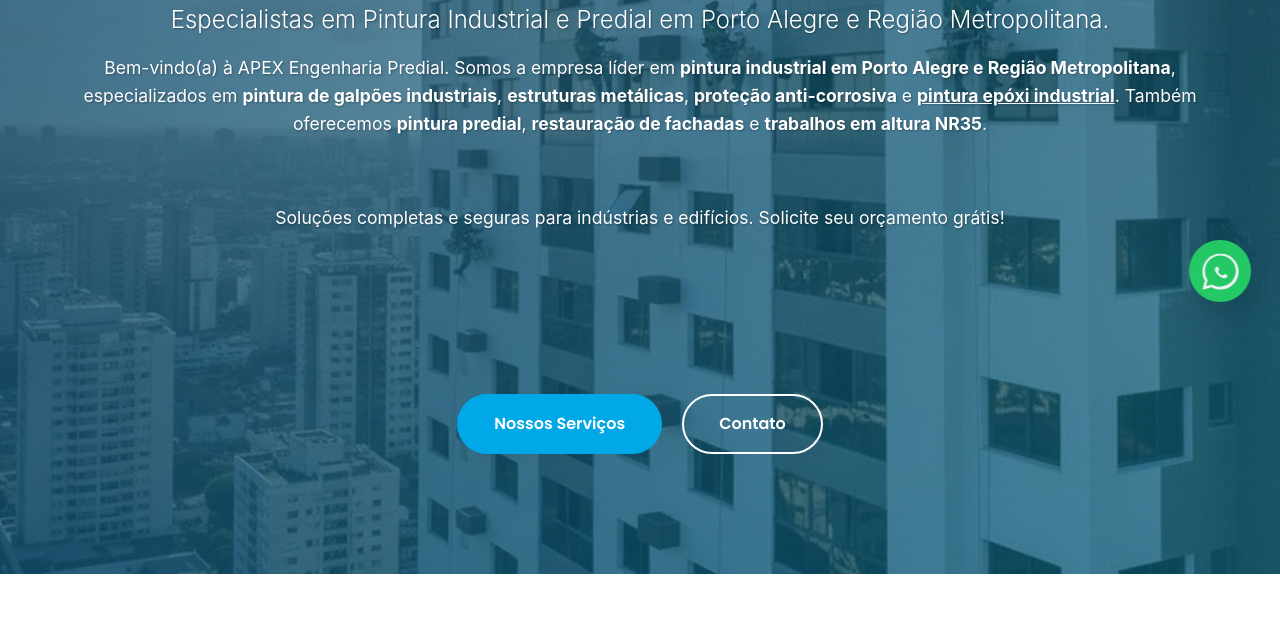
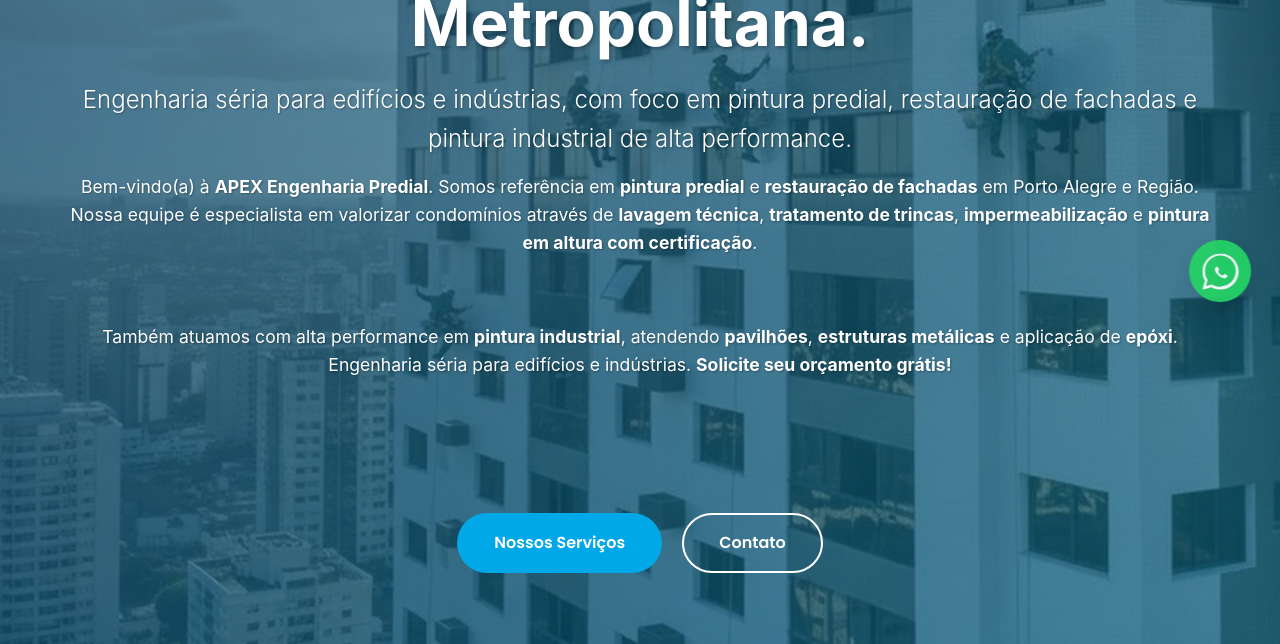
Before and after one commit to RafaRighi/apex-engenharia-predial, a website: page index.html in a window 1280 px wide. Shown: the part 469-1113 px from the top of the page. Drawn offline with Linux system fonts and the light colour scheme.

Commit message:
Ajusta texto do hero para foco em Pintura Predial e Industrial

```diff
--- a/index.html
+++ b/index.html
@@ -218,11 +218,11 @@
         <img src="img/mock-hero-apex.webp" alt="APEX Engenharia Predial - Especialistas em Pintura Industrial e Predial" fetchpriority="high" loading="eager" width="1920" height="1080" decoding="async" style="position: absolute; top: 0; left: 0; width: 100%; height: 100%; object-fit: cover; z-index: 0;">
         <div class="hero-overlay"></div>
         <div class="hero-content">
-            <h1 class="hero-title">APEX Engenharia Predial</h1>
-            <p class="hero-subtitle">Especialistas em Pintura Industrial e Predial em Porto Alegre e Região Metropolitana.</p>
-            <p class="hero-text">Bem-vindo(a) à APEX Engenharia Predial. Somos a empresa líder em <strong>pintura industrial em Porto Alegre e Região Metropolitana</strong>, especializados em <strong>pintura de galpões industriais</strong>, <strong>estruturas metálicas</strong>, <strong>proteção anti-corrosiva</strong> e <strong><a href="blog/posts/pintura-epoxi-guia-completo.html" style="color:#fff; text-decoration: underline;">pintura epóxi industrial</a></strong>. Também oferecemos <strong>pintura predial</strong>, <strong>restauração de fachadas</strong> e <strong>trabalhos em altura NR35</strong>.</p>
-            <p class="hero-text">Soluções completas e seguras para indústrias e edifícios. Solicite seu orçamento grátis!</p>
-            <div class="hero-buttons">
+        <h1 class="hero-title">Especialistas em <strong>Pintura Predial</strong> e <strong>Industrial</strong> em Porto Alegre e Região Metropolitana.</h1>
+        <p class="hero-subtitle">Engenharia séria para edifícios e indústrias, com foco em pintura predial, restauração de fachadas e pintura industrial de alta performance.</p>
+        <p class="hero-text">Bem-vindo(a) à <strong>APEX Engenharia Predial</strong>. Somos referência em <strong>pintura predial</strong> e <strong>restauração de fachadas</strong> em Porto Alegre e Região. Nossa equipe é especialista em valorizar condomínios através de <strong>lavagem técnica</strong>, <strong>tratamento de trincas</strong>, <strong>impermeabilização</strong> e <strong>pintura em altura com certificação</strong>.</p>
+        <p class="hero-text">Também atuamos com alta performance em <strong>pintura industrial</strong>, atendendo <strong>pavilhões</strong>, <strong>estruturas metálicas</strong> e aplicação de <strong>epóxi</strong>. Engenharia séria para edifícios e indústrias. <strong>Solicite seu orçamento grátis!</strong></p>
+        <div class="hero-buttons">
                 <a href="#servicos" class="btn btn-primary" aria-label="Ver nossos serviços de pintura industrial e predial">Nossos Serviços</a>
                 <a href="#contato" class="btn btn-secondary" aria-label="Entre em contato conosco">Contato</a>
             </div>
```
